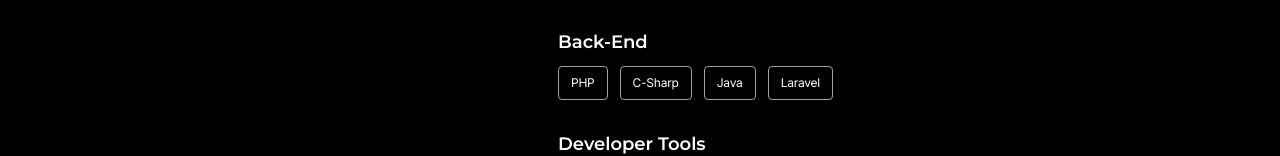
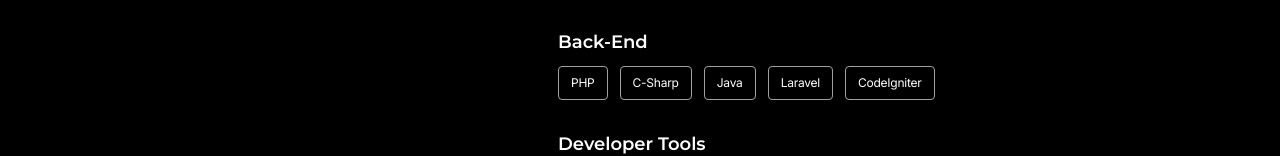
Before and after one commit to CuasayTimJoshTungol/portfolio-deploy, a plain HTML site: page Tech.html in a window 1280 px wide. Shown: the part 388-544 px from the top of the page. Drawn offline with nearby package versions, Linux system fonts and the light colour scheme.

Commit message:
Update Tech.html

```diff
--- a/Tech.html
+++ b/Tech.html
@@ -83,6 +83,8 @@
           <button class="flex px-[12px] py-[4px] justify-center items-center gap-[6px] rounded-[4px] border border-[#A3A0A0] text-white font-inter text-[12px] leading-[24px] font-normal tracking-[-0.24px]">C-Sharp</button>
           <button class="flex px-[12px] py-[4px] justify-center items-center gap-[6px] rounded-[4px] border border-[#A3A0A0] text-white font-inter text-[12px] leading-[24px] font-normal tracking-[-0.24px]">Java</button>
           <button class="flex px-[12px] py-[4px] justify-center items-center gap-[6px] rounded-[4px] border border-[#A3A0A0] text-white font-inter text-[12px] leading-[24px] font-normal tracking-[-0.24px]">Laravel</button>
+          <button class="flex px-[12px] py-[4px] justify-center items-center gap-[6px] rounded-[4px] border border-[#A3A0A0] text-white font-inter text-[12px] leading-[24px] font-normal tracking-[-0.24px]">CodeIgniter</button>
+
         </div>
       </div>
 
@@ -181,6 +183,7 @@
             <button class="flex px-[12px] py-[4px] justify-center items-center gap-[6px] rounded-[4px] border border-[#A3A0A0] text-white font-inter text-[12px] leading-[24px] font-normal tracking-[-0.24px] hover:bg-[#A3A0A0]/10 transition-colors">C-Sharp</button>
             <button class="flex px-[12px] py-[4px] justify-center items-center gap-[6px] rounded-[4px] border border-[#A3A0A0] text-white font-inter text-[12px] leading-[24px] font-normal tracking-[-0.24px] hover:bg-[#A3A0A0]/10 transition-colors">Java</button>
             <button class="flex px-[12px] py-[4px] justify-center items-center gap-[6px] rounded-[4px] border border-[#A3A0A0] text-white font-inter text-[12px] leading-[24px] font-normal tracking-[-0.24px] hover:bg-[#A3A0A0]/10 transition-colors">Laravel</button>
+            <button class="flex px-[12px] py-[4px] justify-center items-center gap-[6px] rounded-[4px] border border-[#A3A0A0] text-white font-inter text-[12px] leading-[24px] font-normal tracking-[-0.24px] hover:bg-[#A3A0A0]/10 transition-colors">CodeIgniter</button>
           </div>
         </div>
 
```
